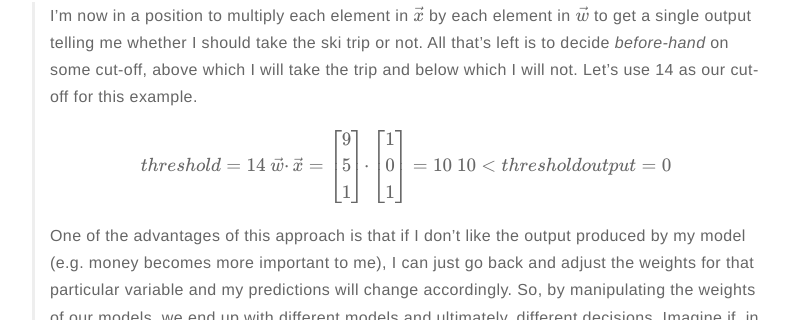
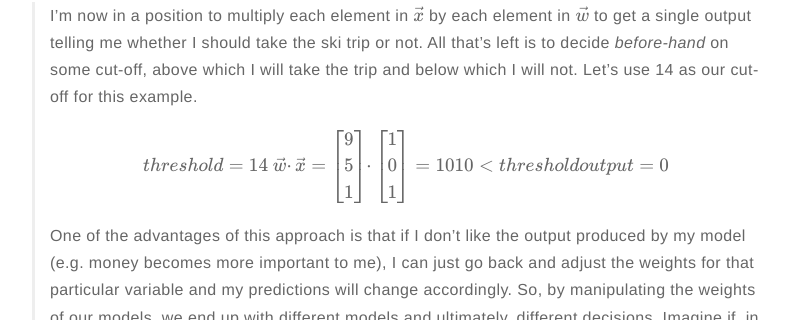
Before and after one commit to meccaLeccaHi/meccaLeccaHi.github.io, a Jekyll site: the page built from _posts/2018-10-30-neural_nets-tensorflow.md, in a window 1280 px wide and 900 px high, scrolled down 6721 px. Shown: the part 130-450 px from the top of the window, without its empty margins (243-1032 px from the left). Built offline with Jekyll 4.4.1, drawn with Linux system fonts in a browser that asks for light colours; formulas are drawn with MathJax 3; comment, search, counter and statistics services are not loaded.

Commit message:
adding text

```diff
--- a/_posts/2018-10-30-neural_nets-tensorflow.md
+++ b/_posts/2018-10-30-neural_nets-tensorflow.md
@@ -226,7 +226,7 @@ Although these models were structured to behave like neurons, their behavior can
 	threshold = 14 \\
     \ \vec{w} \cdotp \vec{x} = \left[\begin{array}{c} 9 \\ 5 \\ 1 \end{array} \right]
     \cdotp \left[\begin{array}{c} 1 \\ 0 \\ 1 \end{array} \right] = 10 \\
-    \ 10 < threshold \\
+    10 < threshold \\
 	output=0
 \end{equation*}$$
 >
```
